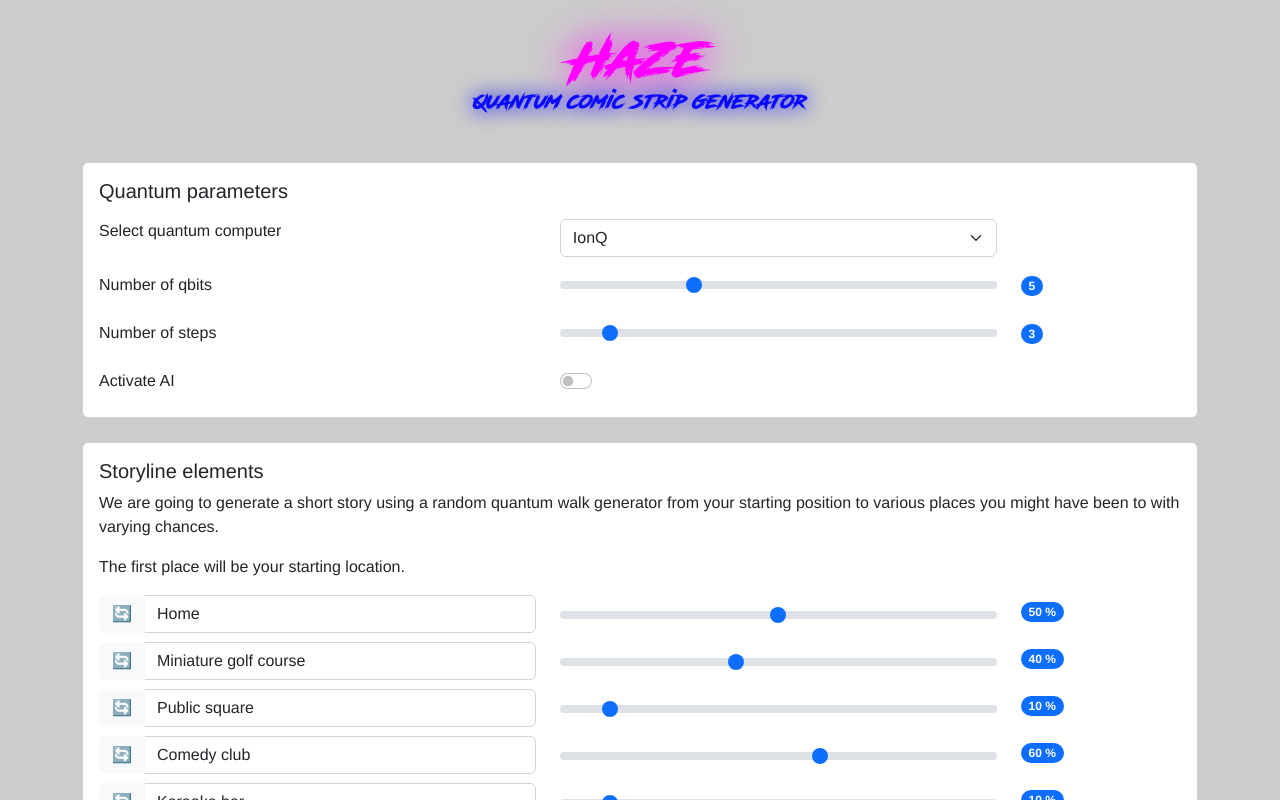
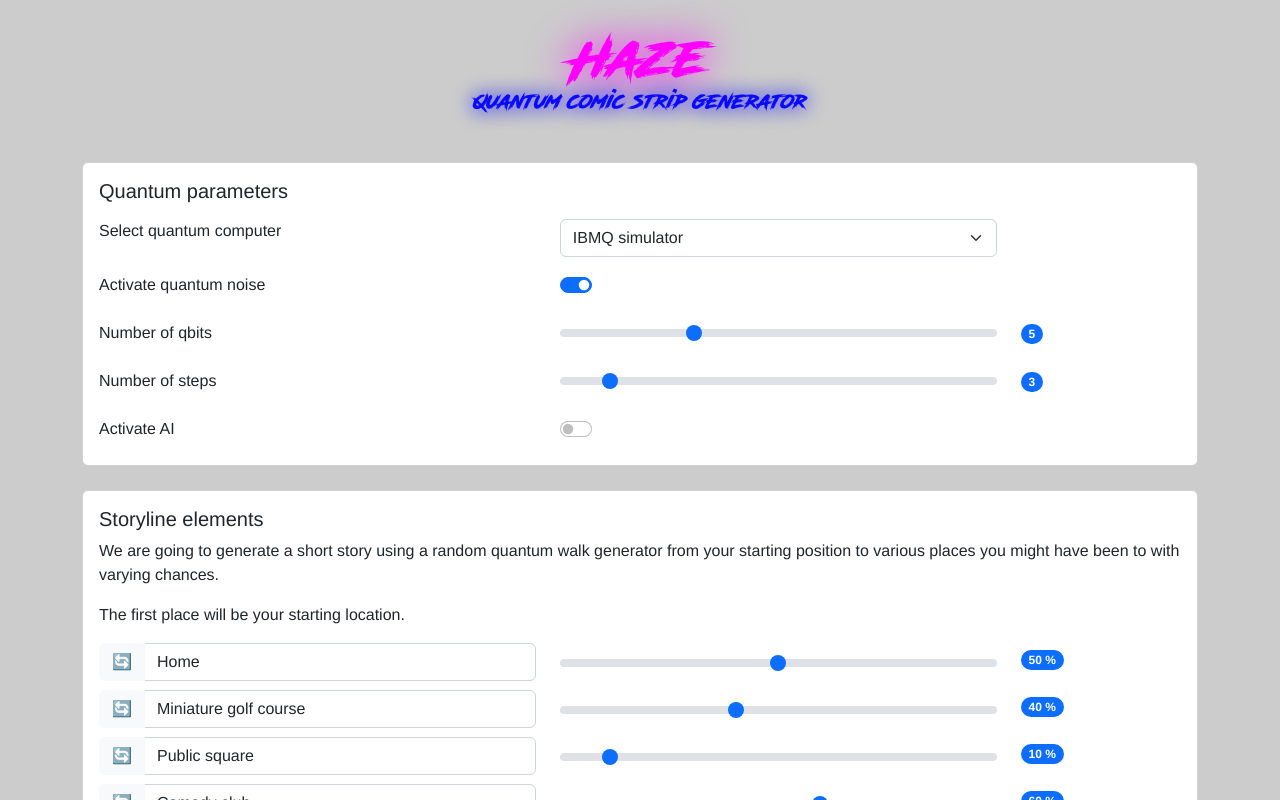
Before and after one commit to sneakyweasel/quintessence, a Vue app in the folder haze-frontend/: page / in a window 1280 px wide. Shown: the top 800 px of the page. Built offline with nearby package versions, Linux system fonts and the light colour scheme.

Commit message:
Added quantum noise model

```diff
--- a/haze-frontend/src/App.vue
+++ b/haze-frontend/src/App.vue
@@ -20,12 +20,27 @@
                         </div>
                         <div class="col-5">
                             <select id="computer_select" class="form-select" v-model="quantum_computer">
-                                <option value="ionq" selected>IonQ</option>
-                                <option value="ibmq">IBMQ 'simulator'</option>
-                                <option value="pasqal">Pasqal 'simulator'</option>
+                                <option value="ibmq" selected>IBMQ simulator</option>
+                                <option value="ionq">IonQ</option>
                             </select>
                         </div>
                         <div class="col-2"></div>
+                    </div>
+
+                    <!-- Toggle quantum simulator noise -->
+                    <div class="row mt-3">
+                        <div class="col-5">
+                            <label for="qbit_count_range" class="form-label">
+                                <span class="">Activate quantum noise</span>
+                            </label>
+                        </div>
+                        <div class="col-5">
+                            <div class="form-check form-switch">
+                                <input class="form-check-input" type="checkbox" v-model="activate_noise" id="noise_toggle">
+                            </div>
+                        </div>
+                        <div class="col-2">
+                        </div>
                     </div>
 
                     <!-- Number of qbits -->
@@ -241,9 +256,10 @@ export default {
             // Form
             qbit_count: 5,
             steps_count: 3,
-            quantum_computer: 'ionq',
+            quantum_computer: 'ibmq',
             places: [],
             activate_ai: false,
+            activate_noise: true,
             // Quantum computer results
             results: [],
             raw_results: [],
@@ -306,7 +322,6 @@ export default {
                 places: this.places,
                 activate_ai: this.activate_ai,
             };
-            console.log(data);
             const path = 'http://localhost:5000/generate';
             axios.post(path, data)
                 .then(response => {
```
Also changed, not shown: 2 other files (tests, documents, lock files or other folders).
